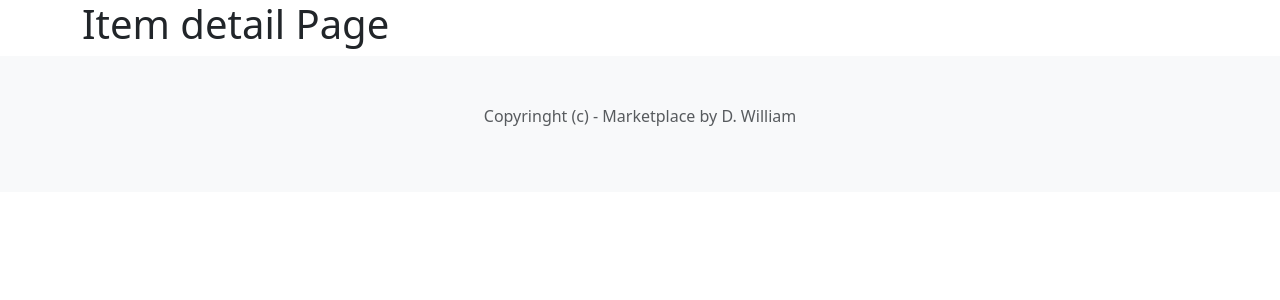
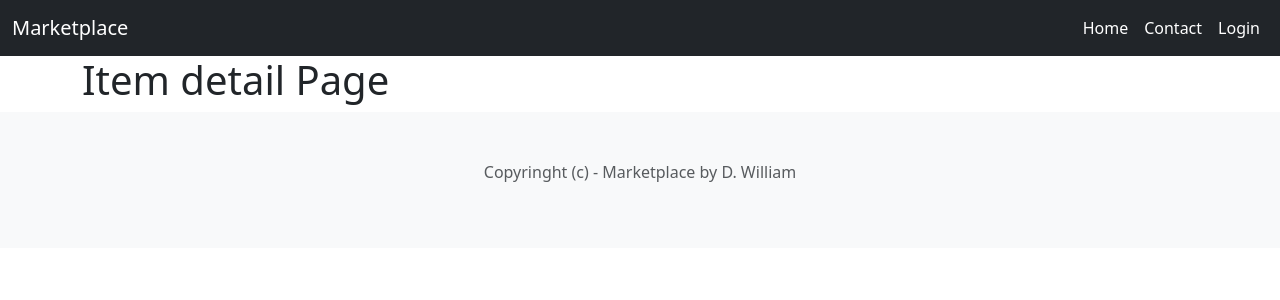
Before and after one commit to WilliamADZ/marketplace_main, a Django app: template store/templates/store/item.html in a window 1280 px wide. Shown: the top 300 px of the page. Run offline with Django 5.2, Linux system fonts and the light colour scheme; the template is opened without the code that fills it: values that come from a table or form of the project are taken from there, others are empty; data comes from the database, SQL or seed files in the repository; both versions use the stored data as it was after the commit.

Commit message:
Agrege la carpeta contact y navigation

```diff
--- a/marketplace_main/urls.py
+++ b/marketplace_main/urls.py
@@ -15,7 +15,7 @@ Including another URLconf
     2. Add a URL to urlpatterns:  path('blog/', include('blog.urls'))
 """
 from django.contrib import admin
-from django.urls import path
+from django.urls import path, include
 from django.conf import settings
 from django.conf.urls.static import static
 from store.views import home
@@ -23,4 +23,5 @@ from store.views import home
 urlpatterns = [
     path('', home, name = 'home'),
     path('admin/', admin.site.urls),
+    path('store/', include('store.urls')),
 ] + static(settings.MEDIA_URL, document_root=settings.MEDIA_ROOT)
--- a/store/templates/store/base.html
+++ b/store/templates/store/base.html
@@ -8,6 +8,7 @@
     <title>{%block title%}{%endblock%} Market Place</title>
 </head>
 <body>
+    {% include 'store/navigation.html' %}
     <section class="container">
         {%block content%}
         {%endblock%}
--- /dev/null
+++ b/store/templates/store/navigation.html
@@ -0,0 +1,27 @@
+<nav class="navbar navbar-expand-lg bg-dark" data-bs-theme="dark">
+    <div class="container-fluid">
+        <a href="{% url 'home' %}" class="navbar-brand">Marketplace</a>
+        <button class="navbar-toggler" type="button" data-bs-toggle="collapse" data-bs-target="#navbarNav" aria-control="navBarNav" aria-expanded="false" aria-label="Toggle Navigation">
+            <span class="navbar-toggler-icon"></span>
+        </button>
+        <div class="collapse navbar-collapse" id="navbarNav">
+            <ul class="navbar-nav ms-auto">
+                <li class="nav-item">
+                    <a href="" class="nav-link active">
+                        Home
+                    </a>
+                </li>
+                <li class="nav-item">
+                    <a href="{% url 'contact' %}" class="nav-link active">
+                        Contact
+                    </a>
+                </li>
+                <li class="nav-item">
+                    <a href="" class="nav-link active">
+                        Login
+                    </a>
+                </li>
+            </ul>
+        </div>
+    </div>
+</nav>
--- /dev/null
+++ b/store/urls.py
@@ -0,0 +1,8 @@
+from django.urls import path
+
+from .views import contact, detail
+
+urlpatterns = [
+    path ('contact/', contact, name='contact'),
+    path ('detail/<int:pk>/', detail, name= 'detail'),
+]
```
Also changed, not shown: store/templates/store/contact.html (added, +8 -0 lines), store/views.py (+7 -0 lines), db.sqlite3 (added), store/templates/base.html (deleted), store/templates/home.html (deleted), 1 other file.
